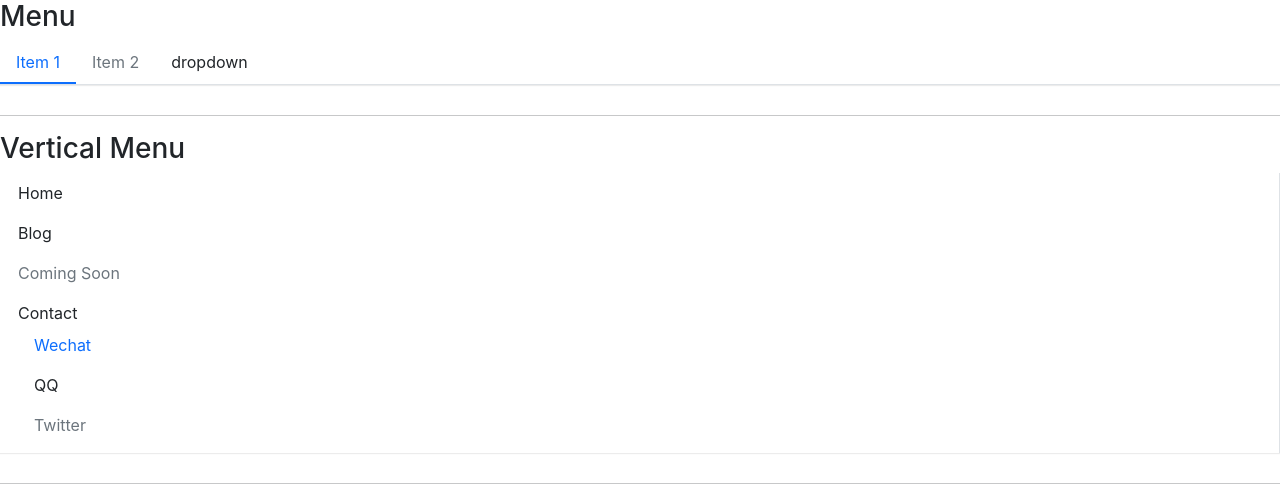
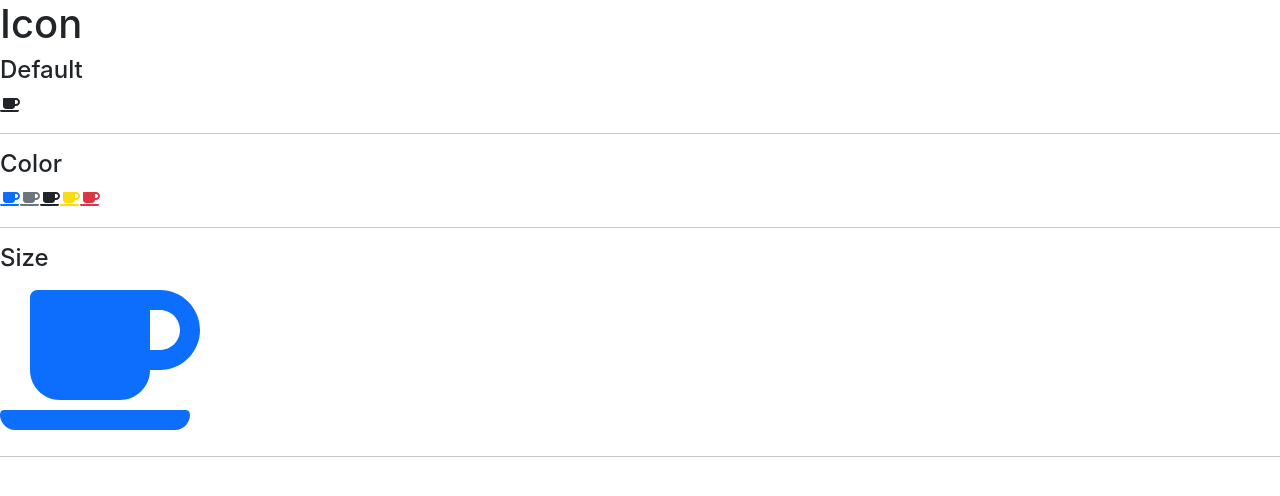
Before and after one commit to bruceeewong/boo-ui-react, a React (Create React App) app: page / in a window 1280 px wide. Shown: the top 496 px of the page. Built offline with nearby package versions, Linux system fonts and the light colour scheme.

Commit message:
feat(icon): 添加Icon组件

```diff
--- a/package.json
+++ b/package.json
@@ -3,6 +3,9 @@
   "version": "0.1.0",
   "private": true,
   "dependencies": {
+    "@fortawesome/fontawesome-svg-core": "^1.2.32",
+    "@fortawesome/free-solid-svg-icons": "^5.15.1",
+    "@fortawesome/react-fontawesome": "^0.1.11",
     "@testing-library/jest-dom": "^4.2.4",
     "@testing-library/react": "^9.3.2",
     "@types/jest": "^24.0.0",
--- a/src/App.tsx
+++ b/src/App.tsx
@@ -1,7 +1,12 @@
 import React from 'react';
 // import PreviewButton from './previews/PreviewButton'
 // import PreviewAlert from './previews/PreviewAlert'
-import PreviewMenu from './previews/PreviewMenu'
+// import PreviewMenu from './previews/PreviewMenu'
+import PreviewIcon from './previews/PreviewIcon'
+import { library } from '@fortawesome/fontawesome-svg-core'
+import { fas } from '@fortawesome/free-solid-svg-icons'
+
+library.add(fas)
 
 function App() {
   return (
@@ -10,7 +15,8 @@ function App() {
       <hr/>
       <PreviewAlert />
       <hr/> */}
-      <PreviewMenu />
+      {/* <PreviewMenu /> */}
+      <PreviewIcon />
     </div>
   );
 }
--- /dev/null
+++ b/src/components/Icon/_style.scss
@@ -0,0 +1,5 @@
+@each $key, $val in $theme-colors {
+  .icon-#{$key} {
+    color: $val;
+  }
+}
--- /dev/null
+++ b/src/components/Icon/icon.tsx
@@ -0,0 +1,31 @@
+import React from 'react'
+import classNames from 'classnames'
+import { FontAwesomeIcon, FontAwesomeIconProps } from '@fortawesome/react-fontawesome'
+
+type ThemeProps = 'primary' | 'secondary' | 'success' | 'info' | 'warning' | 'danger'
+
+export interface IconProps extends FontAwesomeIconProps {
+  theme?: ThemeProps,
+}
+
+const Icon: React.FC<IconProps> = (props) => {
+  const {
+    className,
+    theme,
+    ...restProps
+  } = props
+
+  const classes = classNames(
+    'b-icon',
+    {
+      [`icon-${theme}`]: theme,
+    },
+    className,
+  )
+
+  return (
+    <FontAwesomeIcon className={classes} {...restProps} />
+  )
+}
+
+export default Icon
--- /dev/null
+++ b/src/previews/PreviewIcon.tsx
@@ -0,0 +1,25 @@
+import React from 'react';
+import Icon from '../components/Icon/icon'
+
+function PreviewButton() {
+  return (
+    <div>
+      <h1>Icon</h1>
+      <h4>Default</h4>
+      <Icon icon="coffee" />
+      <hr/>
+      <h4>Color</h4>
+      <Icon theme="primary" icon="coffee" />
+      <Icon theme="secondary" icon="coffee" />
+      <Icon theme="success" icon="coffee" />
+      <Icon theme="warning" icon="coffee" />
+      <Icon theme="danger" icon="coffee" />
+      <hr/>
+      <h4>Size</h4>
+      <Icon theme="primary" icon="coffee" size="10x" />
+      <hr/>
+    </div>
+  );
+}
+
+export default PreviewButton;
--- a/src/styles/_variables.scss
+++ b/src/styles/_variables.scss
@@ -37,7 +37,17 @@ $warning:   $yellow     !default;
 $danger:    $red        !default;
 $light:     $gray-100   !default;
 $dark:      $gray-800   !default;
-$disabled:  $gray-600   !default;
+
+// sass map
+$theme-colors: (
+  "primary": $primary,
+  "secondary": $secondary,
+  "info": $info,
+  "warning": $warning,
+  "danger": $danger,
+  "light": $light,
+  "dark": $dark,
+);
 
 
 /* 字体系统 Font system */
@@ -117,7 +127,7 @@ $small-font-size:       $font-size-sm !default;
 $sub-sup-font-size:     0.75em !default;
 $initialism-font-size:  $small-font-size !default;
 
-$text-muted: $disabled !default;
+$text-muted: $secondary !default;
 
 // blockquote
 $blockquote-small-color:      $gray-600 !default;
@@ -194,7 +204,7 @@ $btn-border-width: $border-width !default;
 // 链接按钮
 $btn-link-color: $link-color !default;
 $btn-link-hover-color: $link-hover-color !default;
-$btn-link-disabled-color: $disabled !default;
+$btn-link-disabled-color: $secondary !default;
 
 // 按钮 Radius
 $btn-border-radius: $border-radius !default;
@@ -250,7 +260,7 @@ $menu-item-padding-y: 0.5rem !default;
 $menu-item-padding-x: 1rem !default;
 $menu-item-active-color: $primary !default;
 $menu-item-active-border-width: 2px !default;
-$menu-item-disabled-color: $disabled !default;
+$menu-item-disabled-color: $secondary !default;
 
 // sub-menu
 $submenu-box-shadow: 0 2px 4px 0 rgba(0,0,0,0.12),
--- a/src/styles/index.scss
+++ b/src/styles/index.scss
@@ -5,3 +5,4 @@
 @import "../components/Button/style";
 @import "../components/Alert/style";
 @import "../components/Menu/style";
+@import "../components/Icon/style";
```
Also changed, not shown: 2 other files (tests, documents, lock files or other folders).
